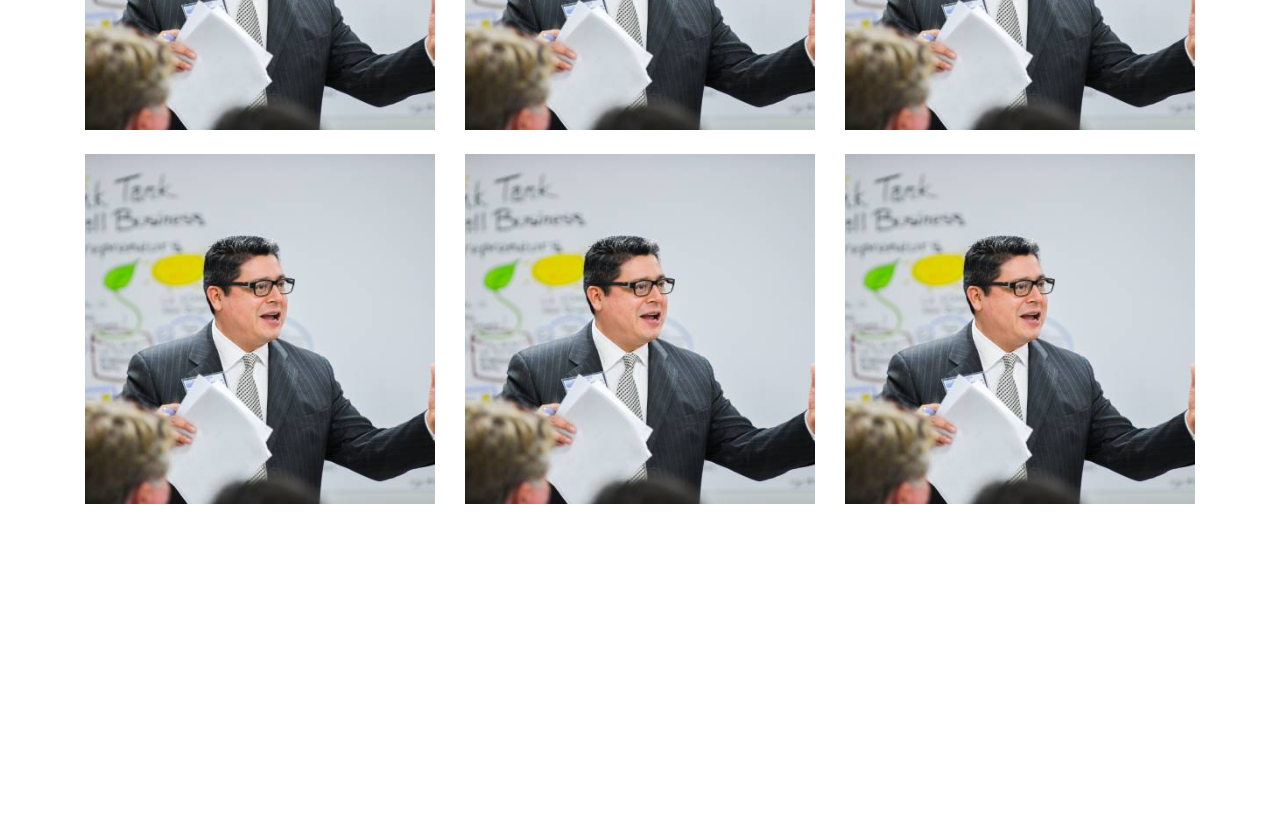
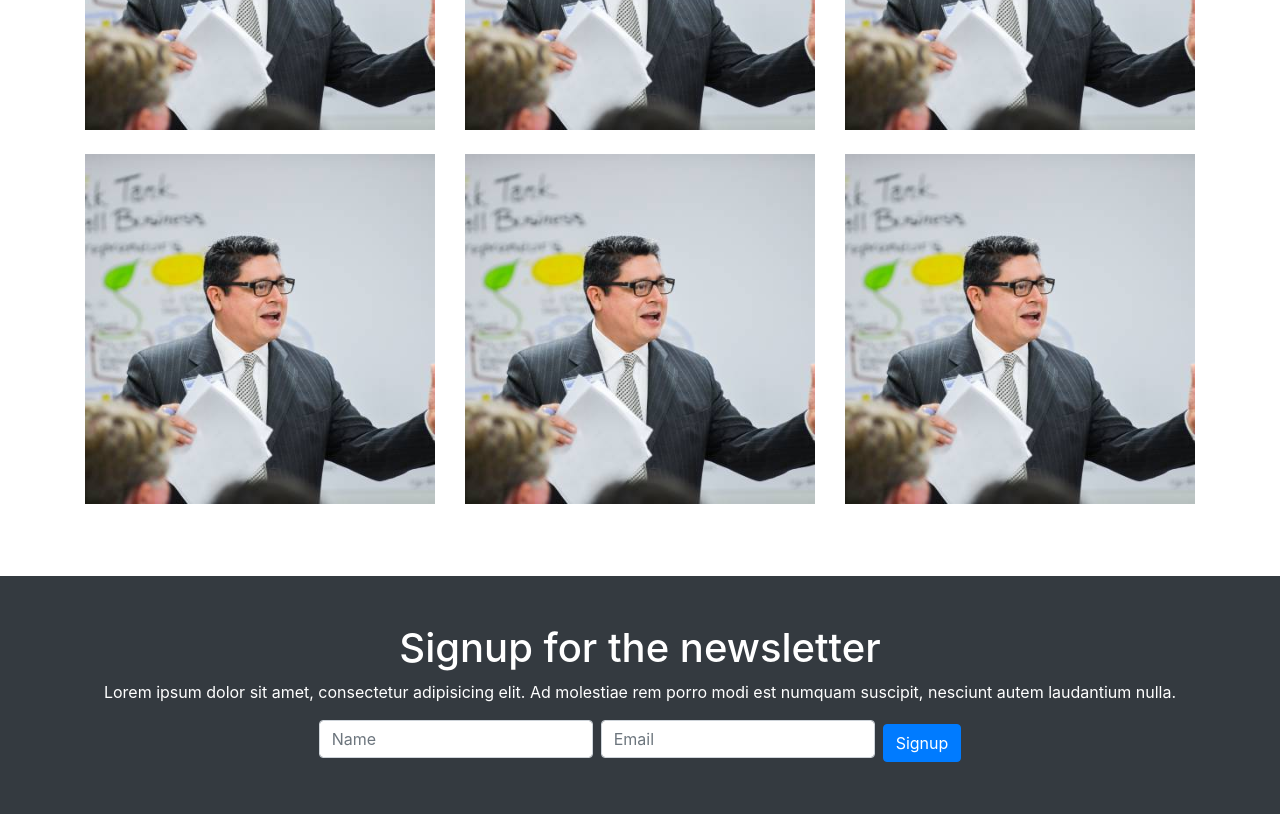
Before and after one commit to a-soliman/gloozom-theme, a website: page src/index.html in a window 1280 px wide. Shown: the part 1891-2705 px from the top of the page. Before the commit the page ends 2467 px from the top, so only its background shows below. Drawn offline with nearby package versions, Linux system fonts and the light colour scheme; some packages are replaced by stand-ins of ours; files that its build step writes are made by us from their sources; a script that the page names is missing.

Commit message:
coded the NEWSLETTER section

```diff
--- a/src/index.html
+++ b/src/index.html
@@ -227,6 +227,27 @@
 		</div>
 	</section>
 
+	<!-- NEWSLETTER -->
+
+	<section id="newsletter" class="text-center p-5 bg-dark text-white">
+		<div class="container">
+			<div class="row">
+				<div class="col">
+					<h1>Signup for the newsletter</h1>
+					<p>Lorem ipsum dolor sit amet, consectetur adipisicing elit. Ad molestiae rem porro modi est numquam suscipit, nesciunt autem laudantium nulla.</p>
+
+					<form action="" class="form-inline justify-content-center">
+						<label class="sr-only" for="name">Name</label>
+						<input type="text" class="form-control mb-2 mr-sm-2 mb-sm-2" placeholder="Name">
+
+						<label class="sr-only" for="email">Email</label>
+						<input type="email" class="form-control mb-2 mr-sm-2 mb-sm-2" placeholder="Email">
+						<button class="btn btn-primary" type="submit">Signup</button>
+					</form>
+				</div>
+			</div>
+		</div>
+	</section>
 
 
 
```
